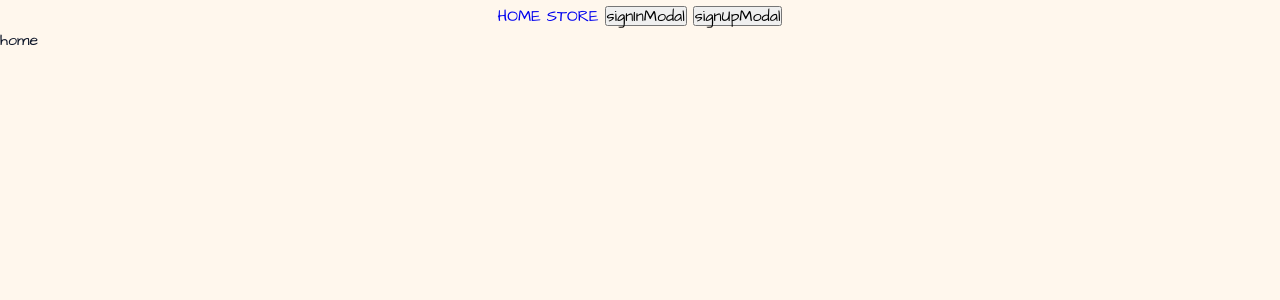
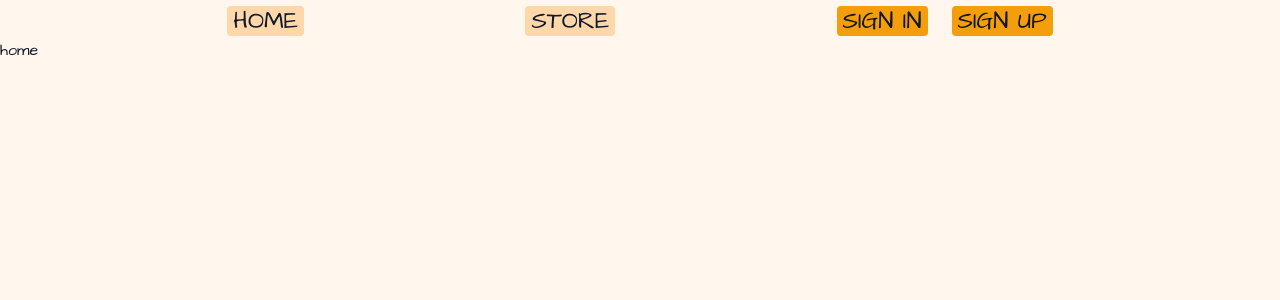
Before and after one commit to martynosa/manga-store, a React (Vite) app: page / in a window 1280 px wide. Shown: the top 300 px of the page. Built offline with nearby package versions, Linux system fonts and the light colour scheme; no server answers; a web font is replaced by a local one.

Commit message:
navbar basic design

```diff
--- a/src/Components/Auth/Auth.module.css
+++ b/src/Components/Auth/Auth.module.css
@@ -16,6 +16,7 @@
   width: 32rem;
   padding: 1.2rem 2.4rem;
   background-color: var(--light-orange-color);
+  background-color: var(--bg-color);
   box-shadow: var(--shadow);
   border: 2px solid var(--primary-color);
   border-radius: var(--border-radius);
@@ -53,10 +54,11 @@
 
 .input-group input {
   width: 100%;
+  padding: 0.3rem 0.6rem;
+  text-transform: uppercase;
+  background-color: var(--light-orange-color);
   border: none;
-  text-transform: uppercase;
   border-radius: var(--border-radius);
-  padding: 0.3rem 0.6rem;
 }
 .input-group input:focus {
   outline: none;
@@ -79,22 +81,19 @@
 
 .btn {
   color: inherit;
+  font-size: var(--fs-18);
   text-transform: uppercase;
-  border: 2px solid transparent;
-  border: 2px solid var(--primary-color);
+  border: none;
   border-radius: var(--border-radius);
   padding: 0.3rem 0.6rem;
-  background-color: var(--primary-color);
+  background-color: var(--amber-color);
   transition: all 0.2s ease-in-out;
 }
 
 .btn.close {
   background-color: transparent;
-  border: 2px solid transparent;
 }
 
 .btn:hover {
   background-color: var(--primary-color);
-  box-shadow: var(--sm-shadow);
-  transform: translate(-2px, -2px);
 }
--- a/src/Components/Common/Nav/Nav.module.css
+++ b/src/Components/Common/Nav/Nav.module.css
@@ -2,11 +2,62 @@
   padding: 0.6rem 1.2rem;
   display: flex;
   align-items: center;
-  justify-content: center;
+  justify-content: space-evenly;
   gap: 0.6rem;
 }
 
+.nav a,
+.nav button {
+  color: inherit;
+  text-transform: uppercase;
+  font-size: var(--fs-24);
+  background-color: var(--light-orange-color);
+  border-radius: var(--border-radius);
+  padding: 0.3rem 0.6rem;
+  transition: var(--animation);
+}
+
+.group {
+  display: flex;
+  align-items: center;
+  justify-content: center;
+  gap: 2.4rem;
+}
+
+.displayname {
+  font-size: var(--fs-24);
+  border-radius: var(--border-radius);
+  background-color: var(--amber-color);
+  padding: 0.3rem 0.6rem;
+}
+
 .nav a {
-  text-transform: uppercase;
   text-decoration: none;
 }
+
+.nav button {
+  text-decoration: none;
+  border: none;
+}
+
+.nav a.cart {
+  background-color: var(--dark-green-color);
+}
+
+.nav button.sign-in,
+.nav button.sign-up {
+  background-color: var(--amber-color);
+}
+
+.nav button.sign-out {
+  background-color: var(--red-color);
+}
+
+.nav a:hover,
+.nav a:hover.cart,
+.nav button:hover.sign-in,
+.nav button:hover.sign-ip,
+.nav button:hover.sign-out,
+.nav button:hover {
+  background-color: var(--primary-color);
+}
--- a/src/Components/Common/Nav/Nav.tsx
+++ b/src/Components/Common/Nav/Nav.tsx
@@ -51,19 +51,31 @@ const Nav: React.FC = () => {
     <>
       <Link to="/">home</Link>
       <Link to="/store">store</Link>
-      <button onClick={openSignInModal}>signInModal</button>
-      <button onClick={openSignUpModal}>signUpModal</button>
+      <div className={classes.group}>
+        <button onClick={openSignInModal} className={classes['sign-in']}>
+          sign in
+        </button>
+        <button onClick={openSignUpModal} className={classes['sign-up']}>
+          sign up
+        </button>
+      </div>
     </>
   );
 
   const authenticatedNav = (
     <>
       <Link to="/store">store</Link>
-      <Link to="/cart">cart</Link>
-      <p>{user?.displayName}</p>
-      {user?.email !== null && (
-        <button onClick={signOutHandler}>signout</button>
-      )}
+      <div className={classes.group}>
+        <p className={classes.displayname}>{user?.displayName}</p>
+        <Link to="/cart" className={classes.cart}>
+          cart
+        </Link>
+        {user?.email !== null && (
+          <button onClick={signOutHandler} className={classes['sign-out']}>
+            sign out
+          </button>
+        )}
+      </div>
     </>
   );
 
--- a/src/css/var.css
+++ b/src/css/var.css
@@ -11,6 +11,7 @@
   --fs-52: 5.2rem;
   --fs-48: 4.8rem;
   --fs-24: 2.4rem;
+  --fs-18: 1.8rem;
   --fs-default: 1.6rem;
   --fs-14: 1.4rem;
   --fs-12: 1.2rem;
@@ -21,4 +22,6 @@
   --primary-color: #f97316;
   --light-orange-color: #fed7aa;
   --red-color: #b91c1c;
+  --dark-green-color: #15803d;
+  --amber-color: #f59e0b;
 }
```
